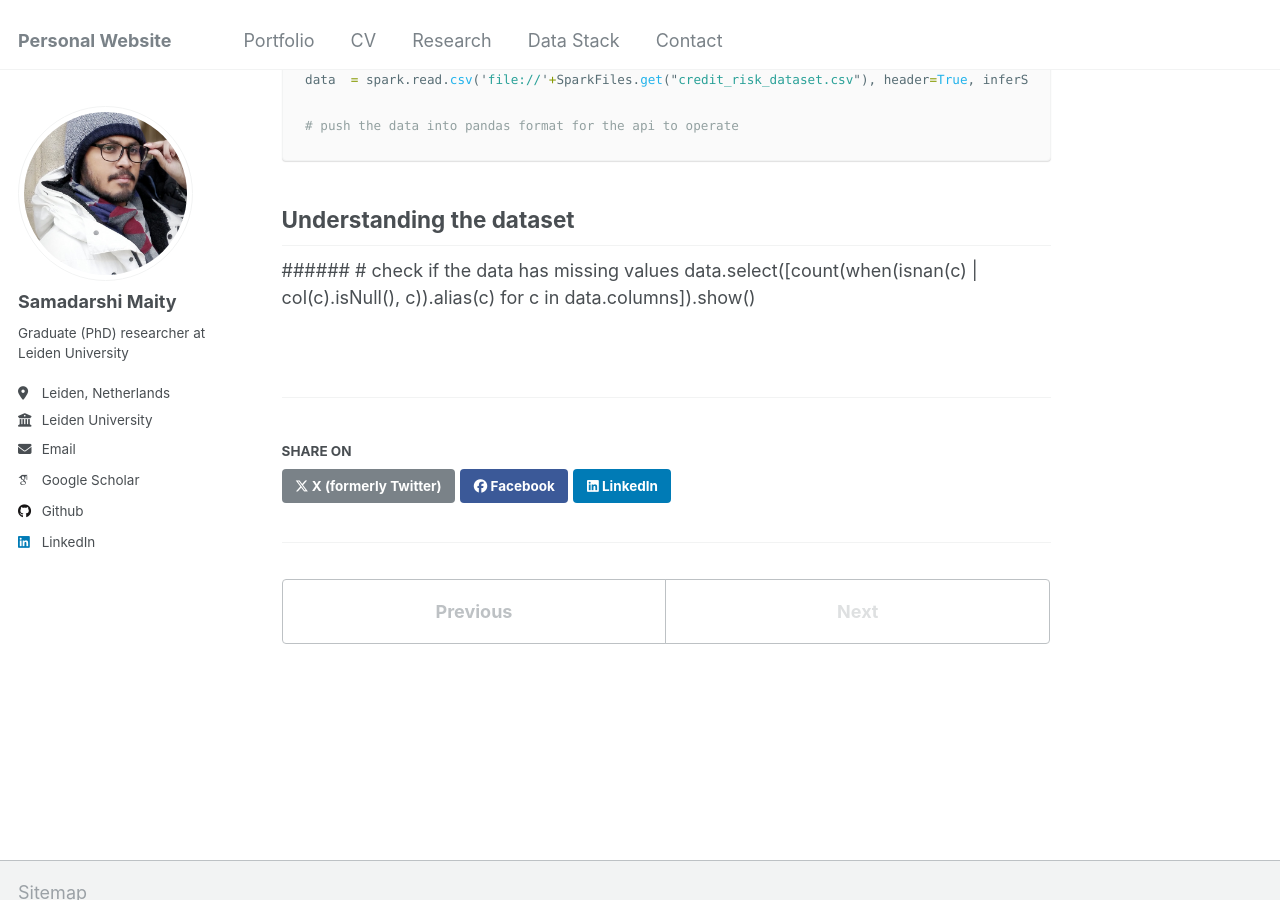
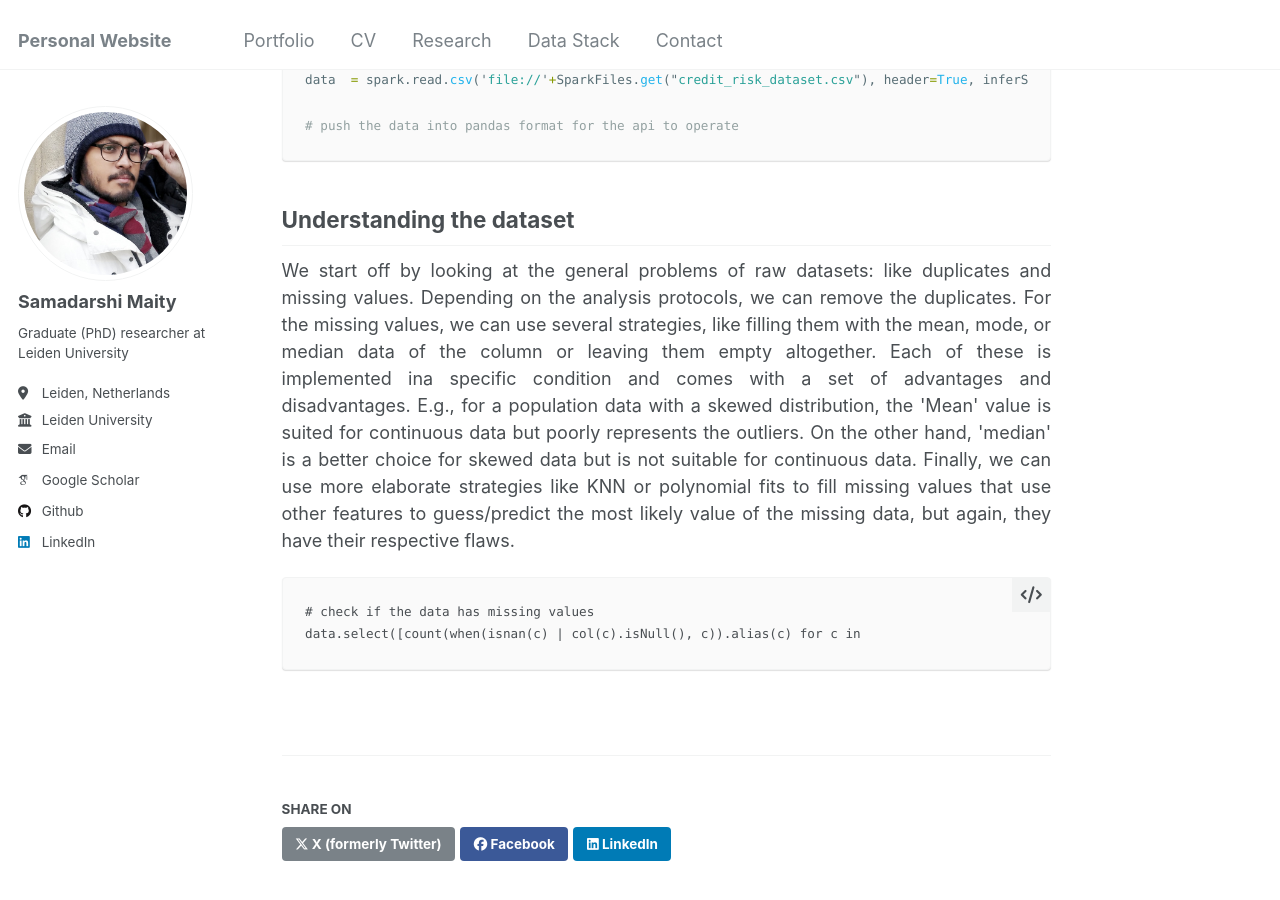
Before and after one commit to Samadarshi-Maity/Samadarshi-Maity.github.io, a Jekyll site: the page built from _portfolio/portfolio-3.md, in a window 1280 px wide and 900 px high, scrolled down 1948 px. Built offline with Jekyll 4.4.1, drawn with Linux system fonts in a browser that asks for light colours; some web fonts are replaced; some of the changed text lies outside the part shown.

Commit message:
Update portfolio-3.md

````diff
--- a/_portfolio/portfolio-3.md
+++ b/_portfolio/portfolio-3.md
@@ -51,7 +51,8 @@ from sklearn.pipeline import Pipeline
 <p align="justify">
 We start of by creating a spark session and then load the data from my Github repo as a Pyspark dataframe.
 </p>
-  ```python
+
+```python
 
   # Start a pyspark session
 spark = SparkSession \
@@ -74,6 +75,12 @@ data  = spark.read.csv('file://'+SparkFiles.get("credit_risk_dataset.csv"), head
   ```
 ## Understanding the dataset
 
-######
-	# check if the data has missing values
-	data.select([count(when(isnan(c) | col(c).isNull(), c)).alias(c) for c in 			data.columns]).show()
+<p align="justify">
+
+We start off by looking at the general problems of raw datasets: like duplicates and missing values. Depending on the analysis protocols, we can remove the duplicates. For the missing values, we can use several strategies, like filling them with the mean, mode, or median data of the column or leaving them empty altogether. Each of these is implemented ina  specific condition and comes with a set of advantages and disadvantages. E.g., for a population data with a skewed distribution, the 'Mean' value is suited for continuous data but poorly  represents the outliers. On the other hand, 'median' is a better choice for skewed data but is not suitable for continuous data. Finally, we can use more elaborate strategies like KNN or polynomial fits to fill missing values that use other features to guess/predict the most likely value of the missing data, but again, they have their respective flaws.
+</p>
+
+```
+# check if the data has missing values
+data.select([count(when(isnan(c) | col(c).isNull(), c)).alias(c) for c in 			data.columns]).show()
+```
````
